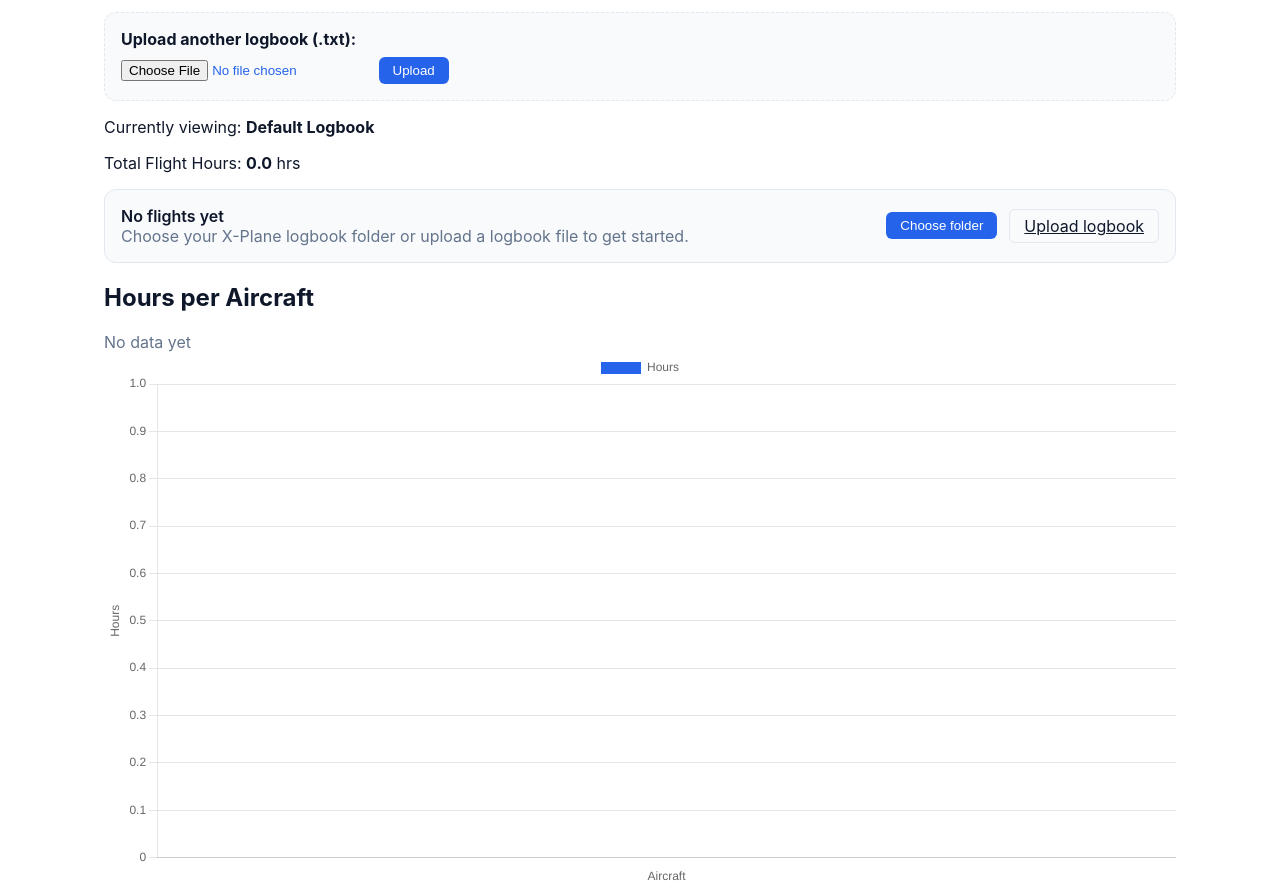
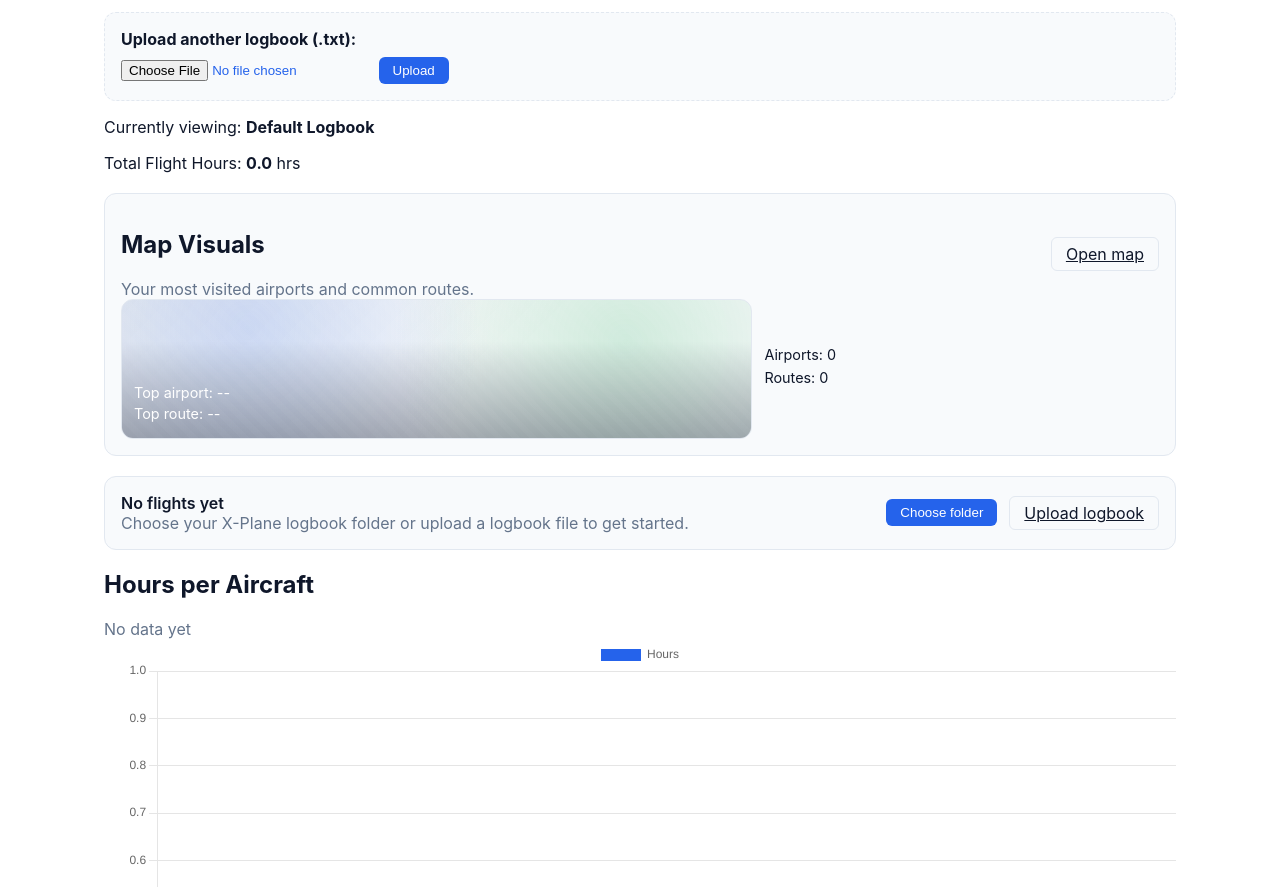
Before and after one commit to NonymousMorlock/Pilog, a Flask app: page / in a window 1280 px wide. Shown: the part 265-1152 px from the top of the page. Run offline with Flask 3, Linux system fonts and the light colour scheme; data that the repository does not hold is empty; some libraries are stand-ins or nearby versions.

Commit message:
✨ feat: add dashboard map widget
Add a dashboard preview widget that summarizes top airports and routes and
links to the full map view.

Implementation details:
- add widget markup for map summary and counts
- fetch /map/data to populate stats and missing-airport hints

```diff
--- a/static/dashboard.js
+++ b/static/dashboard.js
@@ -167,9 +167,67 @@
     });
   }
 
+  function updateMapWidget(data) {
+    const topAirportEl = document.getElementById('mapTopAirport');
+    const topRouteEl = document.getElementById('mapTopRoute');
+    const airportCountEl = document.getElementById('mapAirportCount');
+    const routeCountEl = document.getElementById('mapRouteCount');
+    const missingEl = document.getElementById('mapMissingAirports');
+    const limitEl = document.getElementById('mapLimitNote');
+    if (!topAirportEl || !topRouteEl || !airportCountEl || !routeCountEl) return;
+
+    const stats = data && data.stats ? data.stats : {};
+    if (stats.top_airport) {
+      topAirportEl.textContent = stats.top_airport.icao + ' (' + stats.top_airport.visits + ')';
+    } else {
+      topAirportEl.textContent = '--';
+    }
+    if (stats.top_route) {
+      topRouteEl.textContent = stats.top_route.dep + ' -> ' + stats.top_route.arr + ' (' + stats.top_route.count + ')';
+    } else {
+      topRouteEl.textContent = '--';
+    }
+    airportCountEl.textContent = stats.total_airports != null ? stats.total_airports : (data.airports || []).length;
+    routeCountEl.textContent = stats.total_routes != null ? stats.total_routes : (data.routes || []).length;
+
+    if (missingEl) {
+      const missing = Array.isArray(data.missing_airports) ? data.missing_airports : [];
+      if (missing.length) {
+        const slice = missing.slice(0, 5).join(', ');
+        missingEl.textContent = 'Missing coords: ' + slice + (missing.length > 5 ? ' +' + (missing.length - 5) : '');
+      } else {
+        missingEl.textContent = '';
+      }
+    }
+
+    if (limitEl) {
+      const limitedAirports = data.limits && data.limits.limited_airports;
+      const limitedRoutes = data.limits && data.limits.limited_routes;
+      if (limitedAirports || limitedRoutes) {
+        const parts = [];
+        if (limitedAirports) parts.push('Airports limited to ' + data.limits.max_airports);
+        if (limitedRoutes) parts.push('Routes limited to ' + data.limits.max_routes);
+        limitEl.textContent = parts.join(' / ');
+      } else {
+        limitEl.textContent = '';
+      }
+    }
+  }
+
+  async function loadMapWidget() {
+    if (!document.getElementById('mapTopAirport')) return;
+    try {
+      const res = await fetch('/map/data');
+      if (!res.ok) return;
+      const json = await res.json();
+      updateMapWidget(json || {});
+    } catch (_) {}
+  }
+
   // Initial render
   renderFromSummary(initialData);
   renderFlightTable();
+  loadMapWidget();
   const prevBtn = document.getElementById('prevFlightPage');
   const nextBtn = document.getElementById('nextFlightPage');
   if (prevBtn) prevBtn.onclick = () => { if (flightPage > 0) { flightPage--; renderFlightTable(); } };
@@ -220,6 +278,7 @@
       const wfEl = document.getElementById('watchedFolder');
       if (wfEl) wfEl.textContent = payload.watched_folder;
     }
+    loadMapWidget();
   });
 
   // Deep-link target flight row
--- a/templates/dashboard.html
+++ b/templates/dashboard.html
@@ -20,6 +20,30 @@
 
   <p>Currently viewing: <strong id="currentFilename">{{ filename }}</strong></p>
   <p>Total Flight Hours: <strong id="totalHours">{{ "%.1f"|format(data.total_hours) }}</strong> hrs</p>
+
+  <div class="card map-widget">
+    <div class="map-widget-header">
+      <div>
+        <h2>Map Visuals</h2>
+        <div class="muted">Your most visited airports and common routes.</div>
+      </div>
+      <a class="btn ghost" href="/map">Open map</a>
+    </div>
+    <div class="map-widget-body">
+      <div class="map-preview" id="mapPreview">
+        <div class="map-preview-overlay">
+          <div class="map-stat">Top airport: <span id="mapTopAirport">--</span></div>
+          <div class="map-stat">Top route: <span id="mapTopRoute">--</span></div>
+          <div class="map-stat muted" id="mapMissingAirports"></div>
+        </div>
+      </div>
+      <div class="map-widget-meta">
+        <div class="map-stat">Airports: <span id="mapAirportCount">0</span></div>
+        <div class="map-stat">Routes: <span id="mapRouteCount">0</span></div>
+        <div class="map-stat muted" id="mapLimitNote"></div>
+      </div>
+    </div>
+  </div>
 
   {% if flights|length == 0 %}
   <div class="card" role="status" aria-live="polite" style="margin:12px 0;">
```
